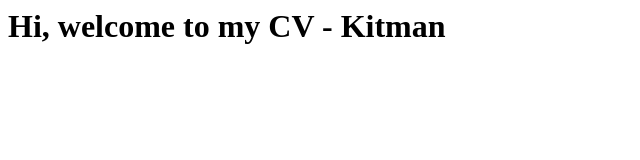
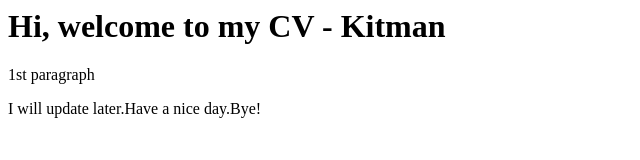
Before and after one commit to kitman1230/kitman1230.github.io, a plain HTML site: page index.html in a window 1280 px wide. Shown: the whole page, without its empty margins (0-640 px from the left). Drawn offline with Linux system fonts and the light colour scheme.

Commit message:
Update index.html

```diff
--- a/index.html
+++ b/index.html
@@ -4,5 +4,7 @@
 
   <body>
     <h1>Hi, welcome to  my CV - Kitman</h1>
+    <p>1st paragraph</p>
+    I will update later.Have a nice day.Bye!
   </body>
 </html>
```
